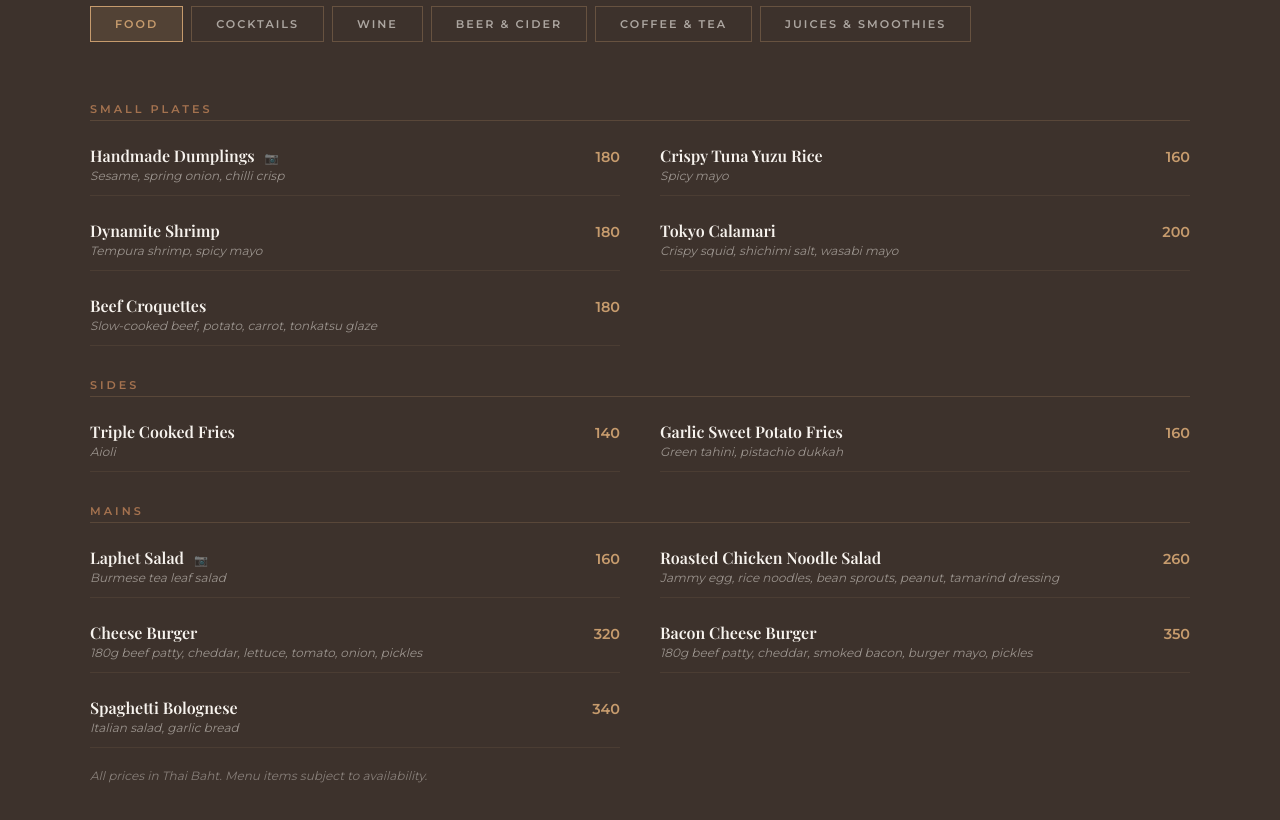
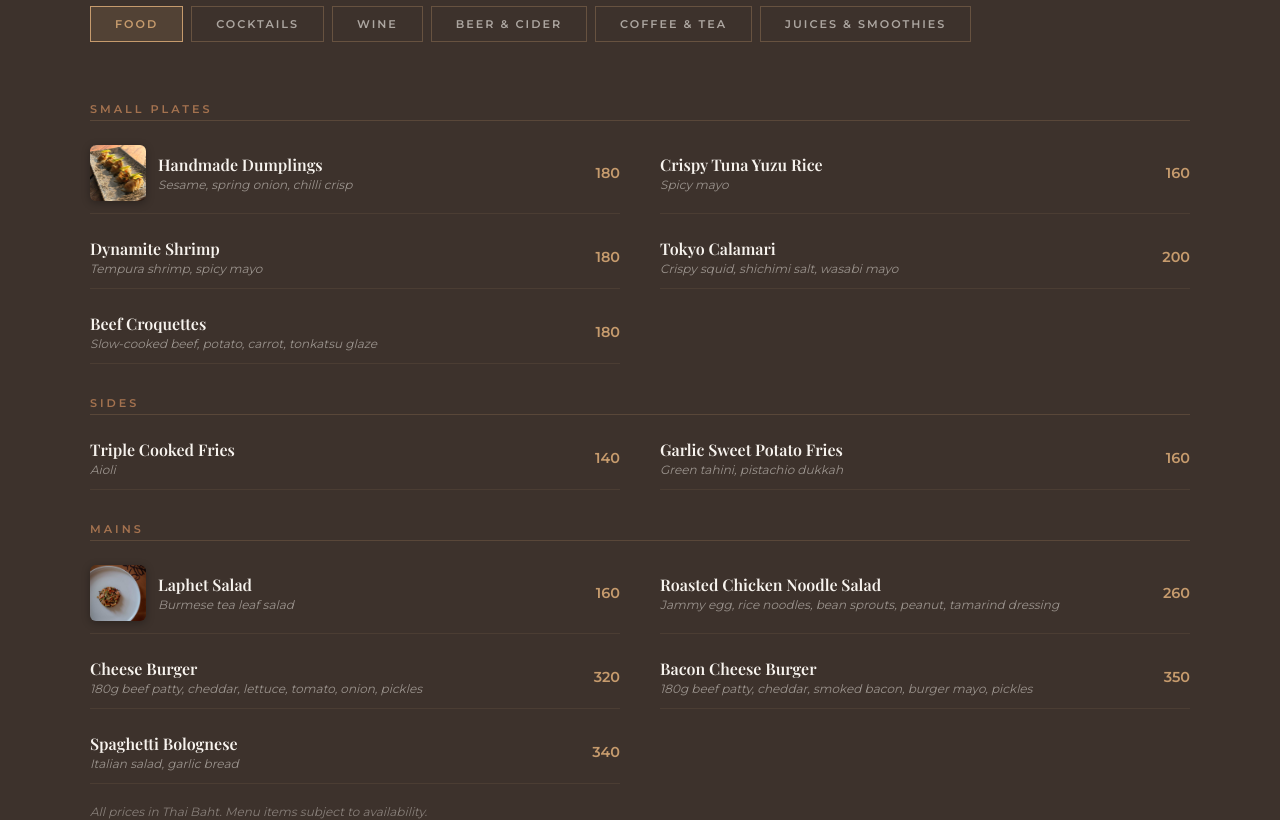
Before and after one commit to tuxx42/kirakaiphangan.com, a website: page index.html in a window 1280 px wide. Shown: the part 1980-2800 px from the top of the page. Drawn offline with nearby package versions, Linux system fonts and the light colour scheme; a web font is replaced by a local one.

Commit message:
Inline menu thumbnails, lighter hero overlay
- Menu items with photos now show inline thumbnail images
- Removed camera icon, replaced with visible food photos
- Hero overlay reduced to near-transparent

Co-Authored-By: Claude Opus 4.6 <noreply@anthropic.com>

```diff
--- a/index.html
+++ b/index.html
@@ -93,7 +93,7 @@ nav {
   align-items: center; justify-content: center;
   text-align: center;
   position: relative;
-  background: linear-gradient(180deg, rgba(42,35,32,0.05) 0%, rgba(42,35,32,0.25) 100%),
+  background: linear-gradient(180deg, rgba(42,35,32,0) 0%, rgba(42,35,32,0.1) 100%),
               url('assets/bar.jpg') center/cover no-repeat;
 }
 .hero-content { position: relative; z-index: 2; padding: 0 24px; }
@@ -264,12 +264,19 @@ section { padding: 100px 24px; }
 .menu-grid.active { display: grid; }
 .menu-item {
   display: flex; justify-content: space-between;
-  align-items: baseline; gap: 12px;
+  align-items: center; gap: 12px;
   padding: 12px 0;
   border-bottom: 1px solid rgba(198,155,109,0.1);
 }
 .menu-item[data-photo] { cursor: pointer; }
 .menu-item[data-photo]:hover .menu-item-name { color: var(--gold); }
+.menu-item-thumb {
+  width: 56px; height: 56px;
+  border-radius: 6px;
+  object-fit: cover;
+  flex-shrink: 0;
+  box-shadow: 0 2px 8px rgba(0,0,0,0.3);
+}
 .menu-item-info { flex: 1; }
 .menu-item-name {
   font-family: 'Playfair Display', serif;
@@ -651,8 +658,9 @@ footer .footer-copy {
     <div class="menu-grid active" id="menu-food">
       <div class="menu-category-title">Small Plates</div>
       <div class="menu-item" data-photo="assets/dumplings.jpg" data-caption="Handmade Dumplings" onclick="openLightbox(this)">
+        <img src="assets/dumplings.jpg" alt="Dumplings" class="menu-item-thumb">
         <div class="menu-item-info">
-          <div class="menu-item-name">Handmade Dumplings <span class="photo-icon">&#x1f4f7;</span></div>
+          <div class="menu-item-name">Handmade Dumplings</div>
           <div class="menu-item-desc">Sesame, spring onion, chilli crisp</div>
         </div>
         <div class="menu-item-price">180</div>
@@ -704,8 +712,9 @@ footer .footer-copy {
 
       <div class="menu-category-title">Mains</div>
       <div class="menu-item" data-photo="assets/laphet-salad.jpg" data-caption="Laphet Salad" onclick="openLightbox(this)">
+        <img src="assets/laphet-salad.jpg" alt="Laphet Salad" class="menu-item-thumb">
         <div class="menu-item-info">
-          <div class="menu-item-name">Laphet Salad <span class="photo-icon">&#x1f4f7;</span></div>
+          <div class="menu-item-name">Laphet Salad</div>
           <div class="menu-item-desc">Burmese tea leaf salad</div>
         </div>
         <div class="menu-item-price">160</div>
```
Also changed, not shown: logo-1200.jpg (added), logo-300.jpg (added), logo-600.jpg (added), logo.svg (added).
